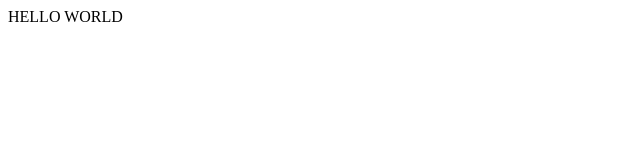
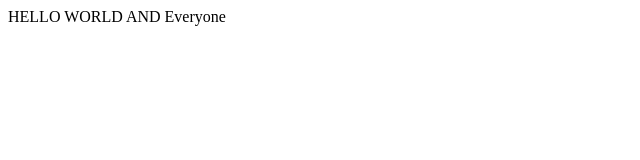
Before and after one commit to jimpalowski/test-html, a plain HTML site: page index.html in a window 1280 px wide. Shown: the whole page, without its empty margins (0-640 px from the left). Drawn offline with Linux system fonts and the light colour scheme.

Commit message:
TESTING TWO

```diff
--- a/index.html
+++ b/index.html
@@ -5,6 +5,6 @@
     <title></title>
   </head>
   <body>
-    HELLO WORLD
+    HELLO WORLD AND Everyone
   </body>
 </html>
```
